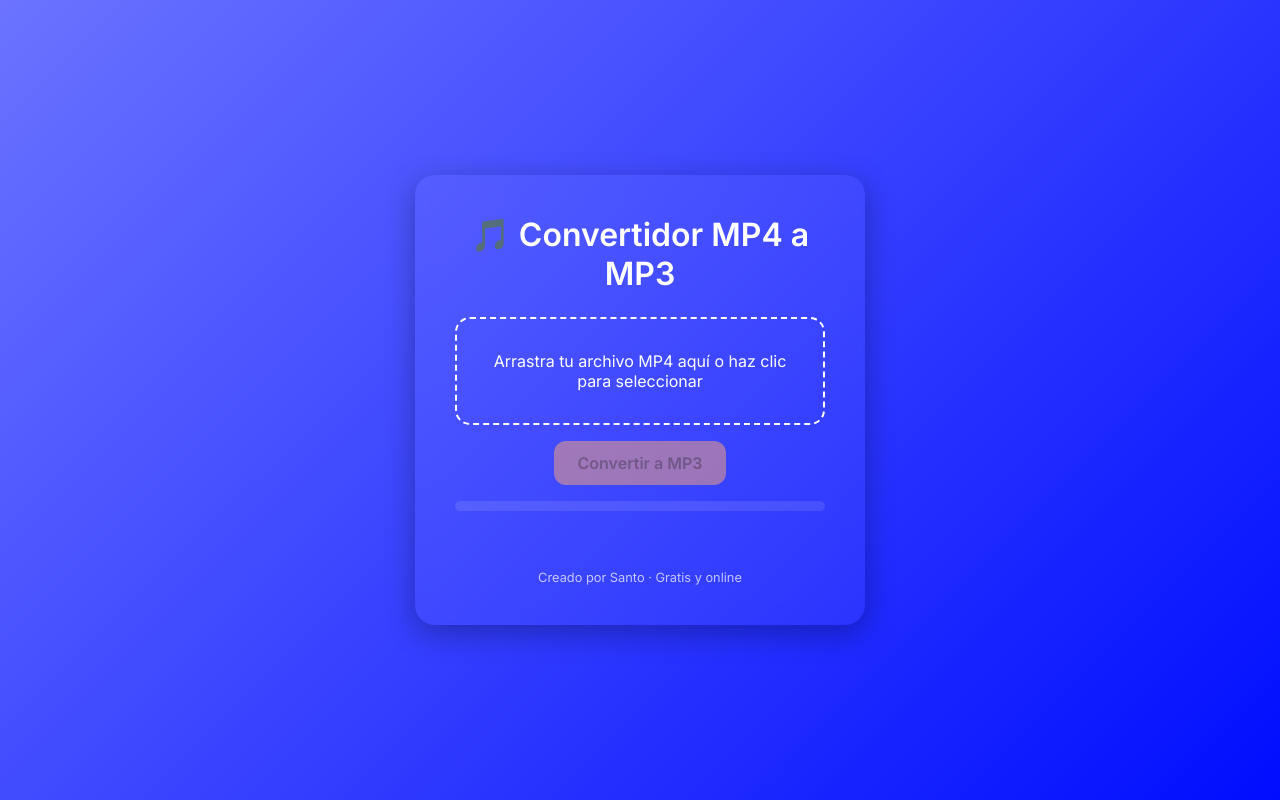
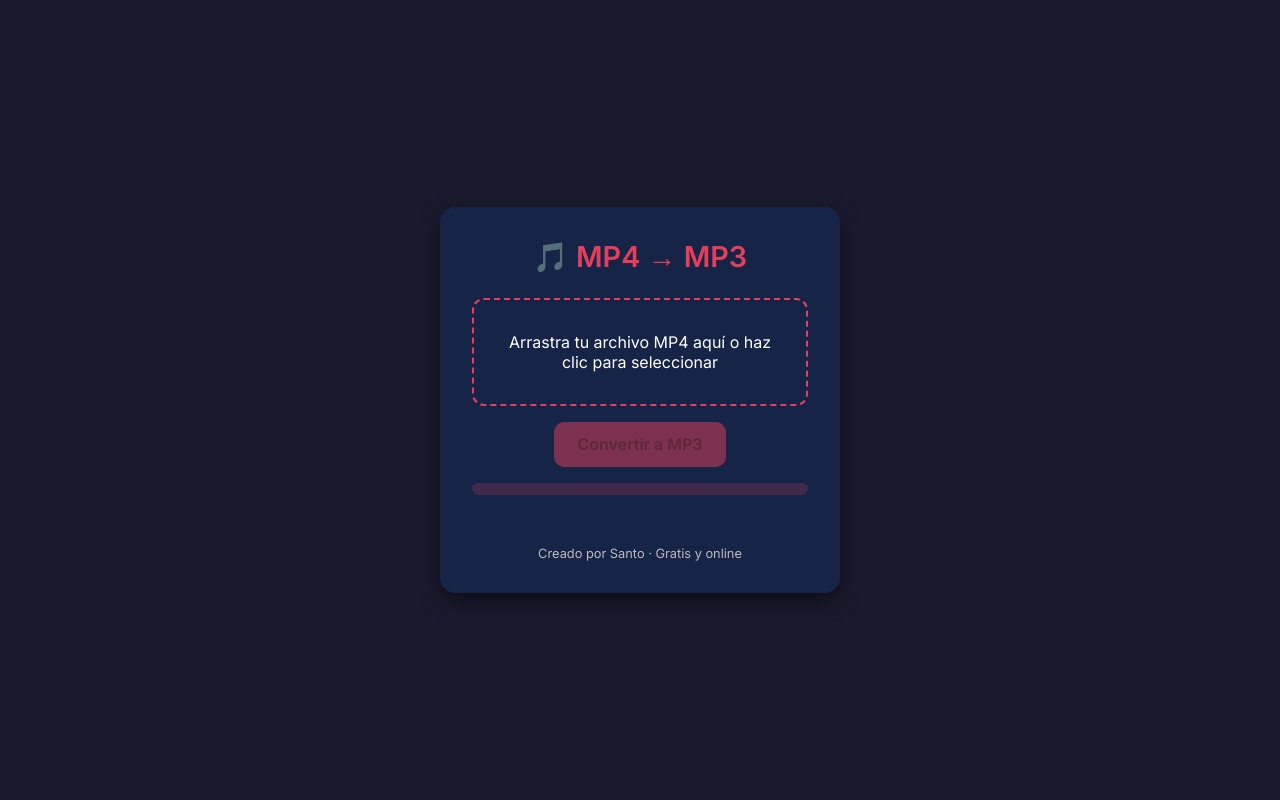
Before and after one commit to Santo-07/Convertir-de-mp4-a-mp3, a website: page index.html in a window 1280 px wide. Drawn offline with Linux system fonts and the light colour scheme.

Commit message:
Update index.html

```diff
--- a/index.html
+++ b/index.html
@@ -3,120 +3,95 @@
 <head>
   <meta charset="UTF-8">
   <meta name="viewport" content="width=device-width, initial-scale=1.0">
-  <title>🎵 Convertidor MP4 a MP3</title>
+  <title>Convertidor MP4 a MP3</title>
   <link href="https://fonts.googleapis.com/css2?family=Inter:wght@400;600&display=swap" rel="stylesheet">
   <style>
     * { box-sizing: border-box; margin: 0; padding: 0; font-family: 'Inter', sans-serif; }
-
     body {
-      background: linear-gradient(135deg, #6b73ff, #000dff);
+      background: #1a1a2e;
       display: flex;
       justify-content: center;
       align-items: center;
       min-height: 100vh;
       color: #fff;
     }
-
     .container {
-      background: rgba(255,255,255,0.05);
-      padding: 2.5rem;
-      border-radius: 20px;
+      background: #162447;
+      padding: 2rem;
+      border-radius: 15px;
       width: 100%;
-      max-width: 450px;
+      max-width: 400px;
       text-align: center;
-      box-shadow: 0 8px 30px rgba(0,0,0,0.3);
-      backdrop-filter: blur(10px);
+      box-shadow: 0 8px 20px rgba(0,0,0,0.5);
     }
-
     h1 {
-      font-size: 2rem;
       margin-bottom: 1.5rem;
+      font-size: 1.8rem;
+      color: #e43f5a;
     }
-
     #drop-zone {
-      border: 2px dashed #fff;
-      border-radius: 15px;
+      border: 2px dashed #e43f5a;
+      border-radius: 12px;
       padding: 2rem;
+      cursor: pointer;
       margin-bottom: 1rem;
-      cursor: pointer;
       transition: background 0.3s, border-color 0.3s;
     }
-
-    #drop-zone:hover {
-      background: rgba(255,255,255,0.1);
-      border-color: #fffa;
-    }
-
-    #drop-zone input {
-      display: none;
-    }
+    #drop-zone:hover { background: rgba(228,63,90,0.1); }
+    #drop-zone input { display: none; }
 
     #convert-btn {
-      background: #ff9a3c;
+      background: #e43f5a;
       border: none;
-      padding: 0.75rem 1.5rem;
+      padding: 0.8rem 1.5rem;
       font-size: 1rem;
       font-weight: 600;
-      border-radius: 12px;
+      border-radius: 10px;
       cursor: pointer;
       transition: background 0.3s, transform 0.2s;
       margin-bottom: 1rem;
     }
-
-    #convert-btn:disabled {
-      background: #ffa77680;
-      cursor: not-allowed;
-    }
-
-    #convert-btn:hover:not(:disabled) {
-      background: #ff7c00;
-      transform: scale(1.05);
-    }
+    #convert-btn:disabled { background: #e43f5a80; cursor: not-allowed; }
+    #convert-btn:hover:not(:disabled) { background: #ff6b81; transform: scale(1.05); }
 
     #progress-container {
-      background: rgba(255,255,255,0.1);
-      height: 10px;
+      background: #e43f5a33;
+      height: 12px;
       width: 100%;
-      border-radius: 5px;
+      border-radius: 6px;
       overflow: hidden;
       margin-bottom: 1rem;
     }
-
     #progress-bar {
       width: 0%;
       height: 100%;
-      background: #ff9a3c;
+      background: #ff6b81;
       transition: width 0.3s;
     }
 
     #status {
+      min-height: 1.2rem;
       font-size: 0.9rem;
-      min-height: 1.2rem;
     }
 
     footer {
-      margin-top: 1.5rem;
+      margin-top: 1rem;
       font-size: 0.8rem;
-      color: rgba(255,255,255,0.7);
+      color: #bbb;
     }
   </style>
 </head>
 <body>
-
   <div class="container">
-    <h1>🎵 Convertidor MP4 a MP3</h1>
-
+    <h1>🎵 MP4 → MP3</h1>
     <div id="drop-zone">
       Arrastra tu archivo MP4 aquí o haz clic para seleccionar
       <input type="file" id="file-input" accept=".mp4">
     </div>
-
     <button id="convert-btn" disabled>Convertir a MP3</button>
-
     <div id="progress-container">
       <div id="progress-bar"></div>
     </div>
-
     <p id="status"></p>
     <footer>Creado por Santo · Gratis y online</footer>
   </div>
@@ -175,6 +150,7 @@
         window.URL.revokeObjectURL(url);
 
         status.textContent = "✅ Conversión completada.";
+        progressBar.style.width = '100%';
       } catch (err) {
         console.error(err);
         status.textContent = "❌ Ocurrió un error durante la conversión.";
```
